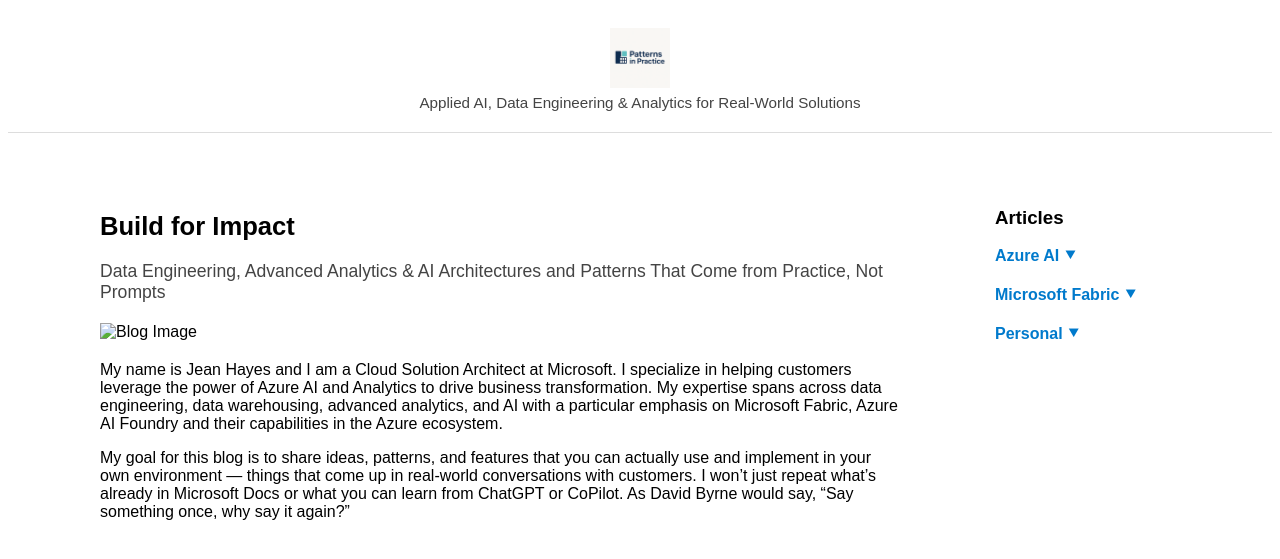
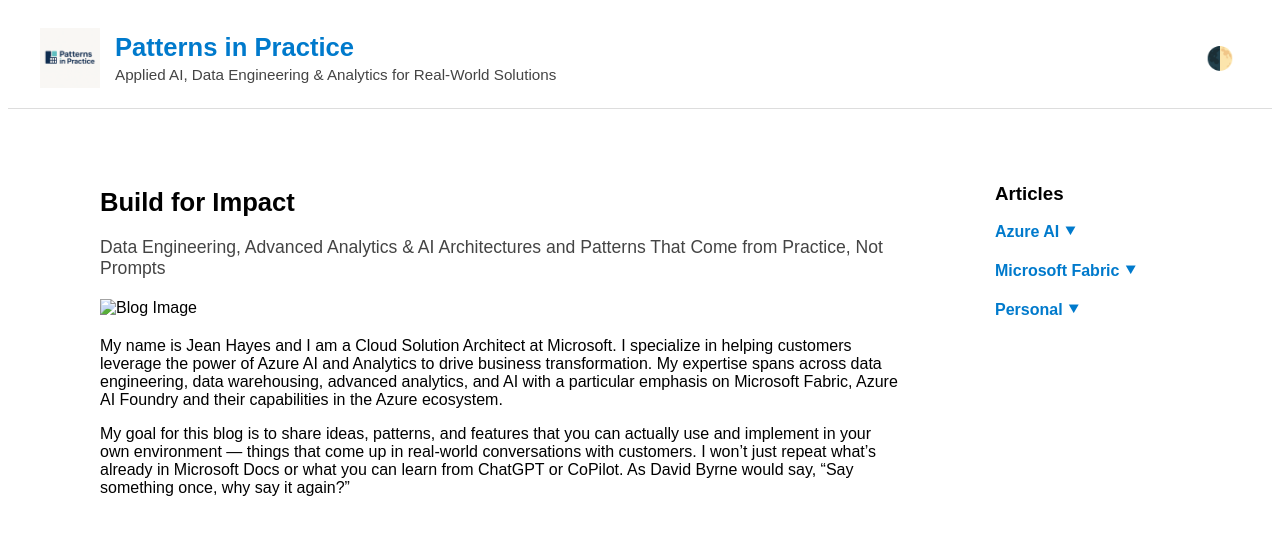
Before and after one commit to jehayesms/jean-hayes-ai-analytics, a Jekyll site: the page built from index.md, in a window 1280 px wide. Shown: the top 559 px of the page. Built offline with Jekyll 4.4.1, drawn with Linux system fonts in a browser that asks for light colours.

Commit message:
darkmode

```diff
--- a/_includes/header.html
+++ b/_includes/header.html
@@ -5,8 +5,14 @@
            alt="Patterns in Practice logo"
            class="site-logo">
     </a>
-    <div class="site-tagline">
-     Applied AI, Data Engineering & Analytics for Real-World Solutions
+    <div class="site-text">
+      <div class="site-title">
+        <a href="{{ '/' | relative_url }}">Patterns in Practice</a>
+      </div>
+      <div class="site-tagline">
+         Applied AI, Data Engineering & Analytics for Real-World Solutions
+      </div>
     </div>
+    <button class="dark-toggle" onclick="toggleDarkMode()">🌓</button>
   </div>
 </header>
--- a/assets/css/style.css
+++ b/assets/css/style.css
@@ -1,31 +1,32 @@
 .site-header {
-  text-align: center;
-  padding: 20px 0;
+  padding: 20px;
   background-color: #ffffff;
   border-bottom: 1px solid #ddd;
   margin-bottom: 20px;
 }
 
 .site-branding {
-  display: inline-block;
+  display: flex;
+  align-items: center;
+  gap: 15px;
+  max-width: 1200px;
+  margin: 0 auto;
 }
 
 .site-logo {
   max-height: 60px;
   width: auto;
   display: block;
-  margin: 0 auto;
 }
 
-.site-tagline {
-  margin-top: 6px;
-  font-size: 0.95em;
-  color: #444;
+.site-text {
+  display: flex;
+  flex-direction: column;
+  justify-content: center;
 }
 
-
 .site-title a {
-  font-size: 1.8em;
+  font-size: 1.6em;
   font-weight: bold;
   color: #007acc;
   text-decoration: none;
@@ -33,6 +34,12 @@
 
 .site-title a:hover {
   text-decoration: underline;
+}
+
+.site-tagline {
+  font-size: 0.95em;
+  color: #444;
+  margin-top: 4px;
 }
 
 body {
@@ -122,3 +129,29 @@
   margin: 0;
   display: none; /* collapsed by default */
 }
+
+body.dark-mode {
+  background-color: #121212;
+  color: #e0e0e0;
+}
+
+.dark-mode .content,
+.dark-mode .right-sidebar,
+.dark-mode .site-header {
+  background-color: #1e1e1e;
+  color: #e0e0e0;
+  border-color: #333;
+}
+.dark-mode a {
+  color: #66ccff;
+}
+.dark-mode .category-toggle {
+  color: #66ccff;
+}
+.dark-toggle {
+  margin-left: auto;
+  background: none;
+  border: none;
+  font-size: 1.4em;
+  cursor: pointer;
+}
```
